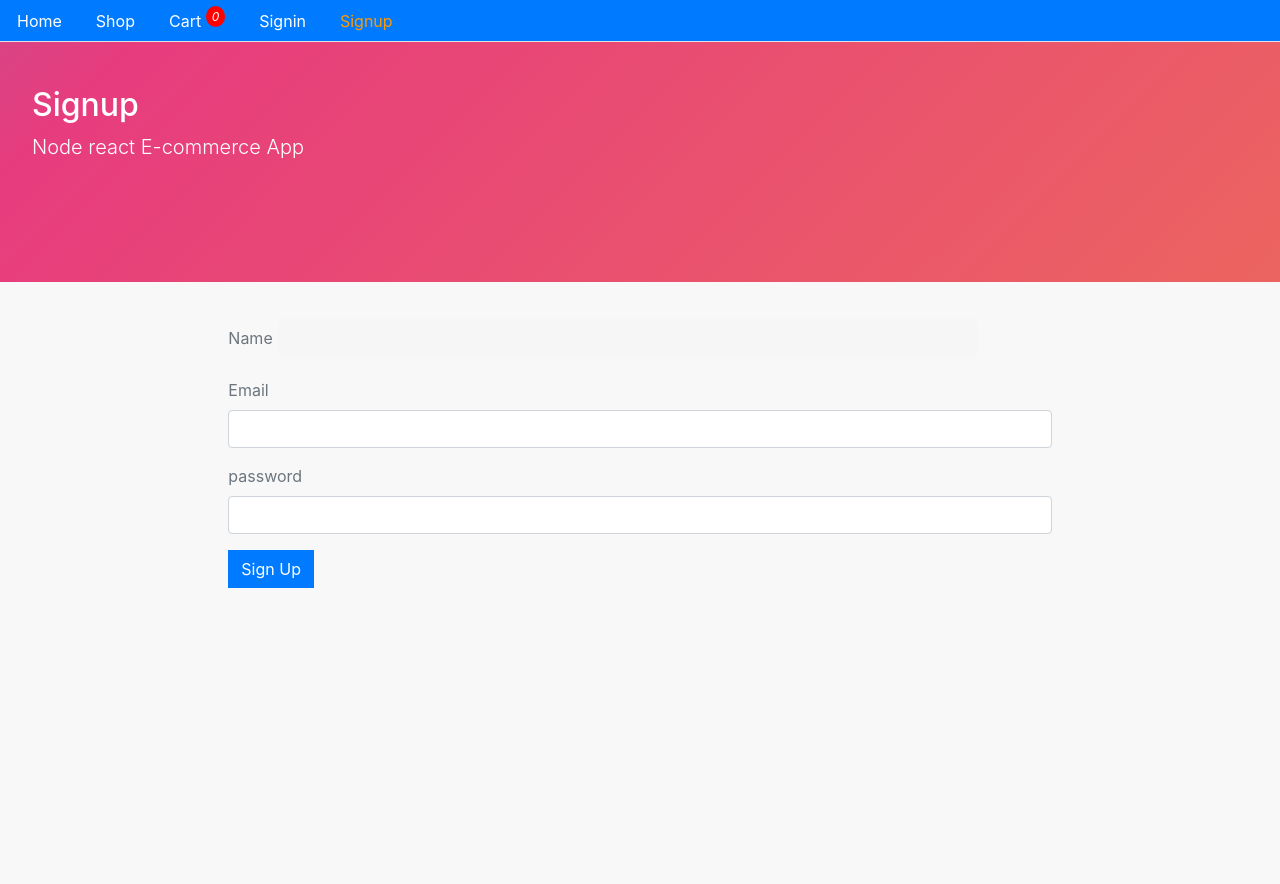
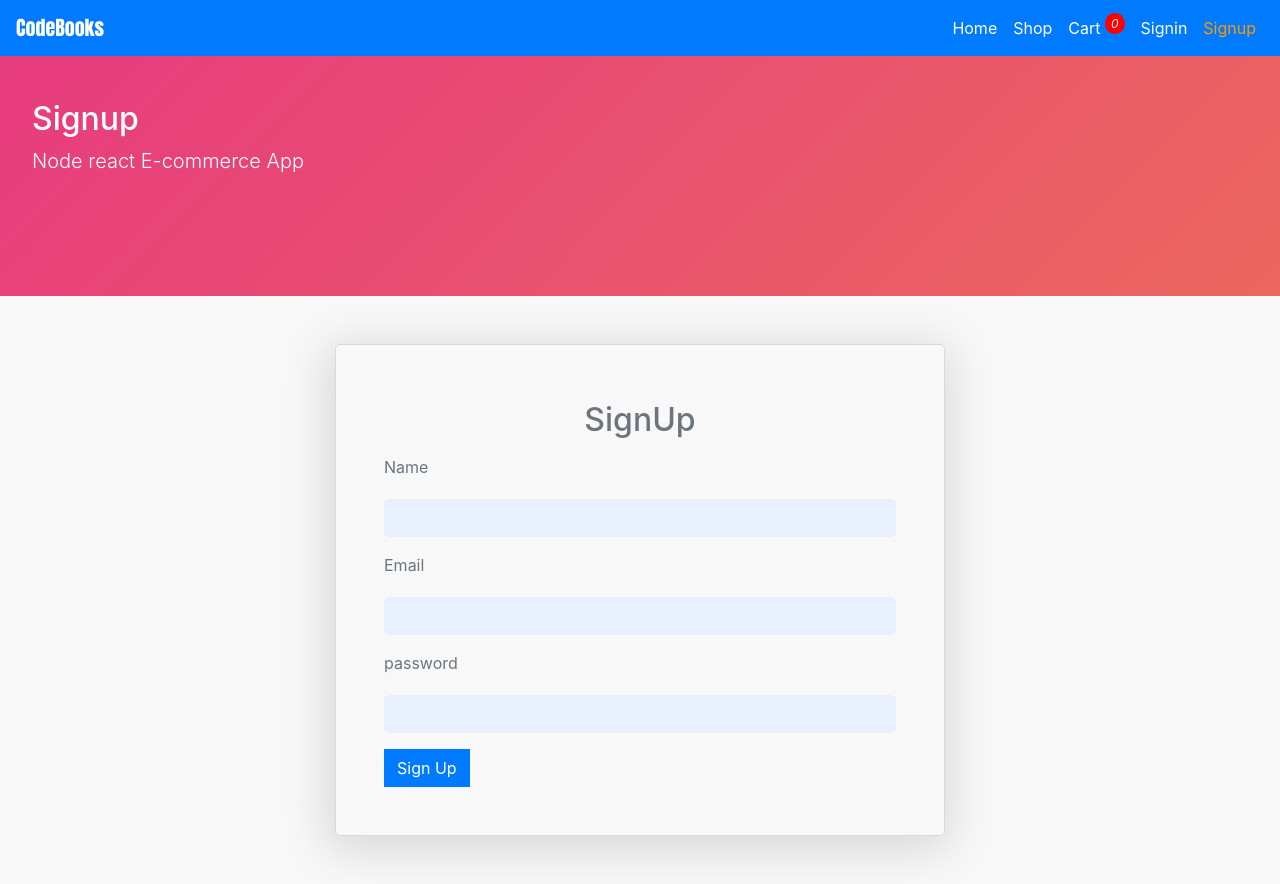
Before and after one commit to Edebo/codebooks-frontend, a React (Create React App) app: page /signup in a window 1280 px wide. Before the commit the page ends 800 px from the top, so only its background shows below. Built offline with nearby package versions, Linux system fonts and the light colour scheme.

Commit message:
more commit

```diff
--- a/public/index.html
+++ b/public/index.html
@@ -9,7 +9,7 @@
       manifest.json provides metadata used when your web app is installed on a
       user's mobile device or desktop. See https://developers.google.com/web/fundamentals/web-app-manifest/
     -->
-
+    <link href="https://fonts.googleapis.com/css?family=Anton&display=swap" rel="stylesheet">
     <link rel="manifest" href="%PUBLIC_URL%/manifest.json" />
     <link rel="stylesheet" href="https://stackpath.bootstrapcdn.com/bootstrap/4.3.1/css/bootstrap.min.css" integrity="sha384-ggOyR0iXCbMQv3Xipma34MD+dH/1fQ784/j6cY/iJTQUOhcWr7x9JvoRxT2MZw1T" crossorigin="anonymous"/>
     <title>React App</title>
@@ -27,5 +27,9 @@
       To begin the development, run `npm start` or `yarn start`.
       To create a production bundle, use `npm run build` or `yarn build`.
     -->
+    <script src="https://code.jquery.com/jquery-3.3.1.slim.min.js" integrity="sha384-q8i/X+965DzO0rT7abK41JStQIAqVgRVzpbzo5smXKp4YfRvH+8abtTE1Pi6jizo" crossorigin="anonymous"></script>
+<script src="https://cdnjs.cloudflare.com/ajax/libs/popper.js/1.14.7/umd/popper.min.js" integrity="sha384-UO2eT0CpHqdSJQ6hJty5KVphtPhzWj9WO1clHTMGa3JDZwrnQq4sF86dIHNDz0W1" crossorigin="anonymous"></script>
+<script src="https://stackpath.bootstrapcdn.com/bootstrap/4.3.1/js/bootstrap.min.js" integrity="sha384-JjSmVgyd0p3pXB1rRibZUAYoIIy6OrQ6VrjIEaFf/nJGzIxFDsf4x0xIM+B07jRM" crossorigin="anonymous"></script>
+
   </body>
 </html>
--- a/src/core/Menu.js
+++ b/src/core/Menu.js
@@ -1,4 +1,4 @@
-import React ,{Fragment} from 'react'
+import React ,{useState,useEffect,Fragment} from 'react'
 import {Link,withRouter} from 'react-router-dom'
 import {signout,isAuth} from '../auth'
 import {getTotalItems} from './Carthelper'
@@ -10,10 +10,29 @@ const isActive=(history,path)=>{
 }
 
 const Menu=({history}) =>{
+    const [isScrolled,setIsScrolled]=useState(false)
+    const notScrolled="navbar navbar-expand-lg sticky-top navbar-light bg-primary"
+    useEffect(()=>{
+
+        window.addEventListener('scroll',()=>{
+            if(window.scrollY>100){
+                setIsScrolled(true)
+            }
+            else{
+                setIsScrolled(false)
+            }
+        })
+    })
   return (
-   <div>
-   <ul className="nav nav-tabs bg-primary">
-       <li className="nav-item">
+
+   <nav className={isScrolled? `${notScrolled} scrolledNavbar`:notScrolled}>
+                <Link className="navbar-brand" to="/">CodeBooks</Link>
+  <button className="navbar-toggler" type="button" data-toggle="collapse" data-target="#navbarNav" aria-controls="navbarNav" aria-expanded="false" aria-label="Toggle navigation">
+    <span className="navbar-toggler-icon"></span>
+  </button>
+  <div className="collapse navbar-collapse" id="navbarNav">
+    <ul className="nav navbar-nav ml-auto">
+      <li className="nav-item">
            <Link className="nav-link" to='/' style={isActive(history,'/')}>Home</Link>
        </li>
        <li className="nav-item">
@@ -54,8 +73,9 @@ const Menu=({history}) =>{
        </li>
        </Fragment>}
 
-   </ul>
-   </div>
+    </ul>
+    </div>
+    </nav>
   )
 }
 
--- a/src/style.css
+++ b/src/style.css
@@ -1,5 +1,18 @@
 body{
   background-color: rgba(220,220,220,0.2);
+  box-sizing: border-box;
+
+}
+
+.navbar .navbar-brand{
+  font-family: 'Anton', sans-serif;
+color: #fff;
+font-weight:700px;
+}
+
+.scrolledNavbar{
+  background-color: #23d5ab;
+  height:70px;
 }
 
 table{
@@ -48,7 +61,7 @@ table{
   transition:0.4s ease;
 }
 
-.card:hover{
+.card:hover,.wrapper{
   -webkit-box-shadow: -2px 8px 46px 7px rgba(0,0,0,0.13);
 -moz-box-shadow: -2px 8px 46px 7px rgba(0,0,0,0.13);
 box-shadow: -2px 8px 46px 7px rgba(0,0,0,0.13);
@@ -185,33 +198,25 @@ box-shadow: -2px 8px 46px 7px rgba(0,0,0,0.13);
 
   /*****login form*****/
 
-input[type=button], input[type=submit], input[type=reset]  {
-  background-color: #56baed;
-  border: none;
-  color: white;
-  padding: 15px 80px;
-  text-align: center;
-  text-decoration: none;
-  display: inline-block;
-  text-transform: uppercase;
-  font-size: 13px;
-  -webkit-box-shadow: 0 10px 30px 0 rgba(95,186,233,0.4);
-  box-shadow: 0 10px 30px 0 rgba(95,186,233,0.4);
-  -webkit-border-radius: 5px 5px 5px 5px;
-  border-radius: 5px 5px 5px 5px;
-  margin: 5px 20px 40px 20px;
-  -webkit-transition: all 0.3s ease-in-out;
-  -moz-transition: all 0.3s ease-in-out;
-  -ms-transition: all 0.3s ease-in-out;
-  -o-transition: all 0.3s ease-in-out;
-  transition: all 0.3s ease-in-out;
+.wrapper{
+  border: 1px solid rgba(0,0,0,0.125);
+  padding:3em;
+  border-radius: 5px;
+  margin:0 auto;
+
 }
 
-input[type=button]:hover, input[type=submit]:hover, input[type=reset]:hover  {
-  background-color: #39ace7;
+.wrapper h2{
+  text-align: center;
 }
 
-input[type=button]:active, input[type=submit]:active, input[type=reset]:active  {
+.form-group{
+  margin:1em 0;
+}
+.form-group label{
+  height:2em;
+}
+.signin:active  {
   -moz-transform: scale(0.95);
   -webkit-transform: scale(0.95);
   -o-transform: scale(0.95);
@@ -219,18 +224,16 @@ input[type=button]:active, input[type=submit]:active, input[type=reset]:active
   transform: scale(0.95);
 }
 
-input[type=text] {
-  background-color: #f6f6f6;
+.wrapper input{
+ background-color:  rgb(232, 240, 254);
   border: none;
   color: #0d0d0d;
   padding: 15px 32px;
   text-align: center;
   text-decoration: none;
-  display: inline-block;
+ line-height:1.5;
+  display: block;
   font-size: 16px;
-  margin: 5px;
-  width: 85%;
-  border: 2px solid #f6f6f6;
   -webkit-transition: all 0.5s ease-in-out;
   -moz-transition: all 0.5s ease-in-out;
   -ms-transition: all 0.5s ease-in-out;
@@ -240,15 +243,12 @@ input[type=text] {
   border-radius: 5px 5px 5px 5px;
 }
 
-input[type=text]:focus {
-  background-color: #fff;
+.wrapper input[type=email]:focus,.wrapper input[type=password]:focus,.wrapper input[type=text]:focus {
+ background-color: rgb(232, 240, 254);
+  box-shadow: none;
   border-bottom: 2px solid #5fbae9;
+  border-radius:none;
 }
-
-input[type=text]:placeholder {
-  color: #cccccc;
-}
-
 
 
 /* ANIMATIONS */
@@ -333,34 +333,7 @@ input[type=text]:placeholder {
   animation-delay: 1s;
 }
 
-/* Simple CSS3 Fade-in Animation */
-.underlineHover:after {
-  display: block;
-  left: 0;
-  bottom: -10px;
-  width: 0;
-  height: 2px;
-  background-color: #56baed;
-  content: "";
-  transition: width 0.2s;
-}
-
-.underlineHover:hover {
-  color: #0d0d0d;
-}
-
-.underlineHover:hover:after{
-  width: 100%;
-}
 
 
 
 /* OTHERS */
-
-*:focus {
-    outline: none;
-}
-
-#icon {
-  width:60%;
-}
--- a/src/user/Signin.js
+++ b/src/user/Signin.js
@@ -65,52 +65,28 @@ const redirectUser=()=>{
 }
   const signInForm=()=>(
 
-     <div className="wrapper fadeInDown">
+     <div className="wrapper fadeInDown w-40 my-5">
+       <h2 className= "my-2 text-muted">SignIn</h2>
      <form>
 
       <div className="form-group">
         <label className='text-muted'>Email</label>
-        <input className='form-control fadeIn second' type='Email' onChange={handleChange('email')} value={email}/>
+        <input className='form-control fadeIn second my-1' type='Email' onChange={handleChange('email')} value={email}/>
       </div>
 
       <div className="form-group">
-        <label className='text-muted'>password</label>
-        <input className='form-control fadeIn third' type='password' onChange={handleChange('password')} password={password}/>
+        <label className='text-muted'>Password</label>
+        <input className='form-control fadeIn third my-1' type='password' onChange={handleChange('password')} password={password}/>
       </div>
-      <button onClick={clickSubmit} className='btn btn-primary'>Sign In</button>
+      <button onClick={clickSubmit} className='btn btn-primary signin'>Sign In</button>
     </form>
 
      </div>
 
   )
 
-//   const login=()=>{
-//     <div className="wrapper fadeInDown">
-//   <div id="formContent">
-
-
-
-//     <div className="fadeIn first">
-//       <img src="http://danielzawadzki.com/codepen/01/icon.svg" id="icon" alt="User Icon" />
-//     </div>
-
-
-//     <form>
-//       <input type="text" id="login" className="fadeIn second" name="login" placeholder="login">
-//       <input type="text" id="password" className="fadeIn third" name="login" placeholder="password">
-//       <input type="submit" className="fadeIn fourth" value="Log In">
-//     </form>
-
-
-//     <div id="formFooter">
-//       <a class="underlineHover" href="#">Forgot Password?</a>
-//     </div>
-
-//   </div>
-// </div>
-//   }
 return(
- <Layout title="Signin" description="Node react E-commerce App" className='container col-md-8 offset-2'>
+ <Layout title="Signin" description="Node react E-commerce App" className='container col-md-6 offset-md-3'>
    {showLoading()}
    {showError()}
   {signInForm()}
--- a/src/user/Signup.js
+++ b/src/user/Signup.js
@@ -53,29 +53,34 @@ const showSuccess=()=>(
 )
 
   const signUpForm=()=>(
+
+    <div className="wrapper fadeInDown w-md-50 my-5">
+    <h2 className= "my-2 text-muted">SignUp</h2>
     <form>
-      {/* name */}
+
       <div className="form-group">
         <label className='text-muted'>Name</label>
-        <input className='form-control' type='text' onChange={handleChange('name')} value={name} />
+        <input className='form-control fadeIn first my-1' type='text' onChange={handleChange('name')} value={name} />
 
       </div>
       {/* email */}
       <div className="form-group">
         <label className='text-muted'>Email</label>
-        <input className='form-control' type='Email' onChange={handleChange('email')} value={email}/>
+        <input className='form-control fadeIn second my-1' type='Email' onChange={handleChange('email')} value={email}/>
       </div>
 
       <div className="form-group">
         <label className='text-muted'>password</label>
-        <input className='form-control' type='password' onChange={handleChange('password')} password={password}/>
+        <input className='form-control fadeIn third my-1' type='password' onChange={handleChange('password')} password={password}/>
       </div>
       <button onClick={clickSubmit} className='btn btn-primary'>Sign Up</button>
     </form>
+    </div>
+
 
   )
 return(
- <Layout title="Signup" description="Node react E-commerce App" className='container col-md-8 offset-2'>
+ <Layout title="Signup" description="Node react E-commerce App" className='container col-md-6 offset-md-3'>
    {showSuccess()}
    {showError()}
   {signUpForm()}
```
